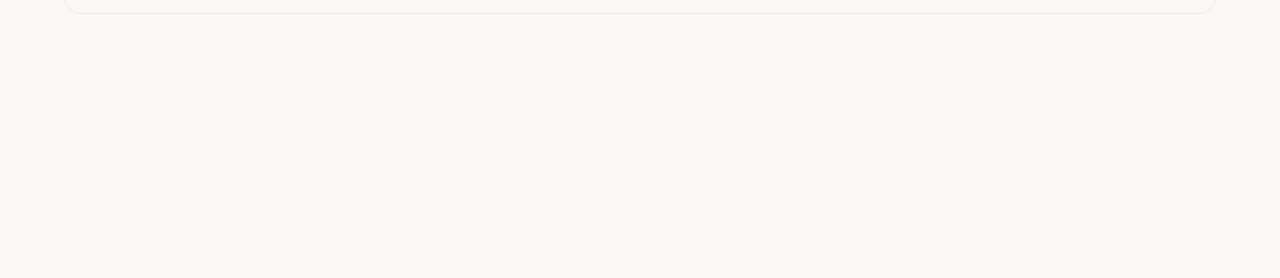
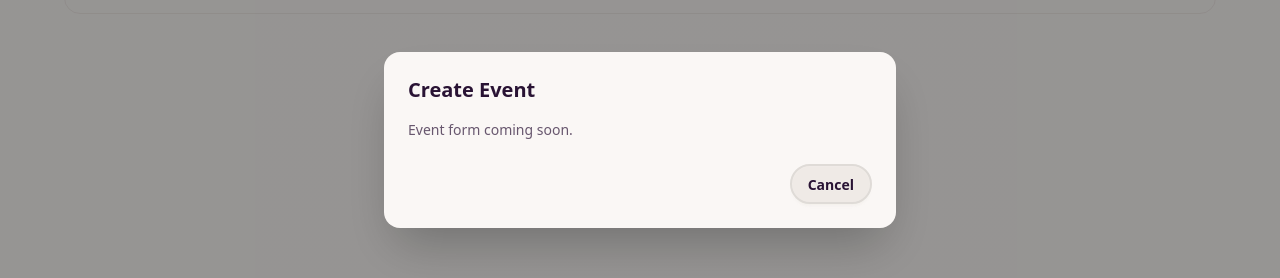
Before and after one commit to Andrey-Sabile/Leo-LMS, an Angular app in the folder src/Web/ClientApp/: page /calendar in a window 1280 px wide. Both pictures are taken after a click on the button "Add Event". Shown: the part 260-538 px from the top of the page. Built offline with nearby package versions, Linux system fonts and the light colour scheme; no server answers.

Commit message:
Wire up Create Event modal using signals

```diff
--- a/src/Web/ClientApp/src/app/features/calendar/components/calendar/calendar.component.html
+++ b/src/Web/ClientApp/src/app/features/calendar/components/calendar/calendar.component.html
@@ -30,7 +30,7 @@
             </li>
           </ul>
         </div>
-        <button type="button" class="btn btn-primary">Add Event</button>
+        <button type="button" class="btn btn-primary" (click)="openCreateEventModal()">Add Event</button>
       </div>
     </header>
 
@@ -49,4 +49,21 @@
     </div>
 
   </div>
+
+  <dialog class="modal" [open]="isCreateEventModalOpen()">
+    <div class="modal-box space-y-4">
+      <header>
+        <h2 class="text-xl font-semibold">Create Event</h2>
+      </header>
+      <div>
+        <p class="text-sm text-base-content/70">Event form coming soon.</p>
+      </div>
+      <div class="modal-action">
+        <button type="button" class="btn" (click)="closeCreateEventModal()">Cancel</button>
+      </div>
+    </div>
+    <form method="dialog" class="modal-backdrop" (submit)="closeCreateEventModal()">
+      <button>close</button>
+    </form>
+  </dialog>
 </section>
--- a/src/Web/ClientApp/src/app/features/calendar/components/calendar/calendar.component.ts
+++ b/src/Web/ClientApp/src/app/features/calendar/components/calendar/calendar.component.ts
@@ -22,6 +22,7 @@ export class CalendarComponent {
   readonly viewMode = signal<CalendarViewMode>(this.defaultViewMode);
   readonly referenceDate = signal(new Date());
   readonly calendarEvents = signal<CalendarEventBriefDto[]>([]);
+  readonly isCreateEventModalOpen = signal(false);
   readonly viewModeLabel = computed(() => {
     switch (this.viewMode()) {
       case 'day':
@@ -141,6 +142,14 @@ export class CalendarComponent {
   setViewMode(mode: CalendarViewMode): void {
     this.viewMode.set(mode);
     this.resetReferenceDate();
+  }
+
+  openCreateEventModal(): void {
+    this.isCreateEventModalOpen.set(true);
+  }
+
+  closeCreateEventModal(): void {
+    this.isCreateEventModalOpen.set(false);
   }
 
   private resetReferenceDate(): void {
```
